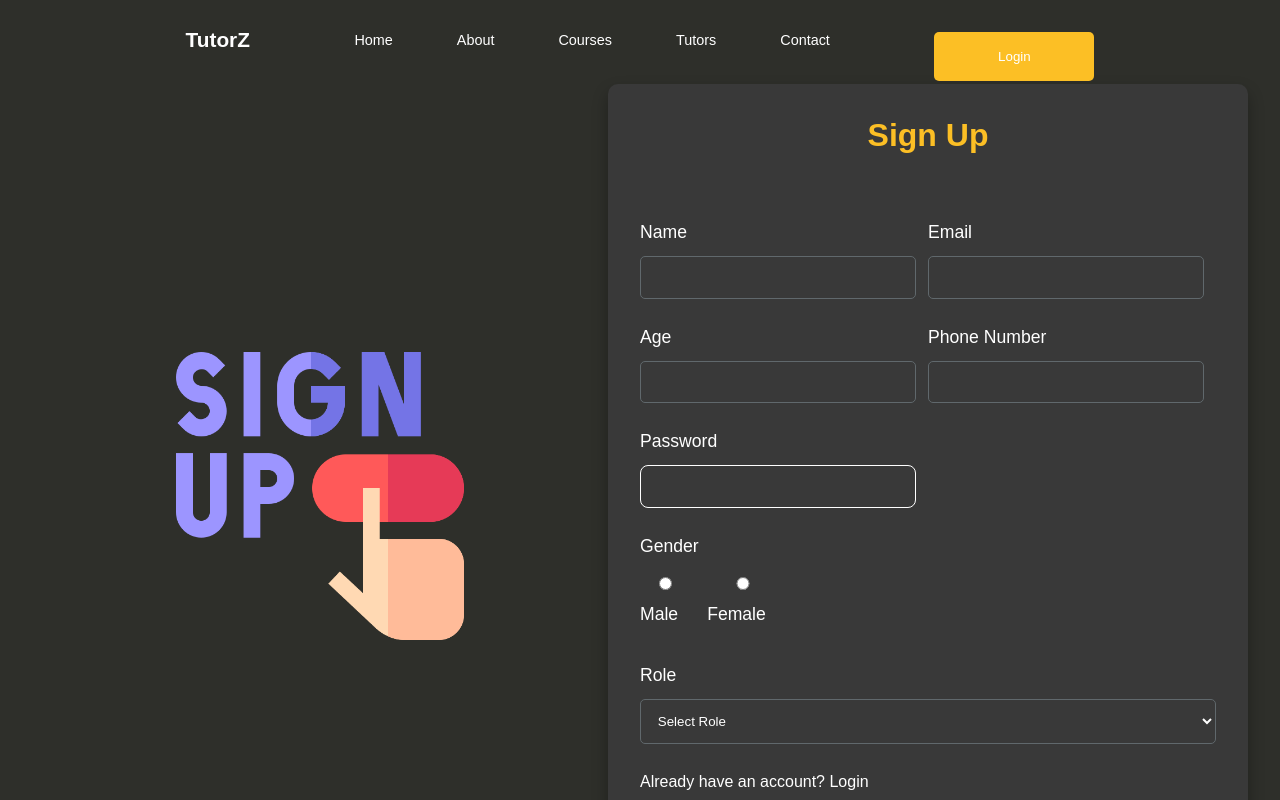
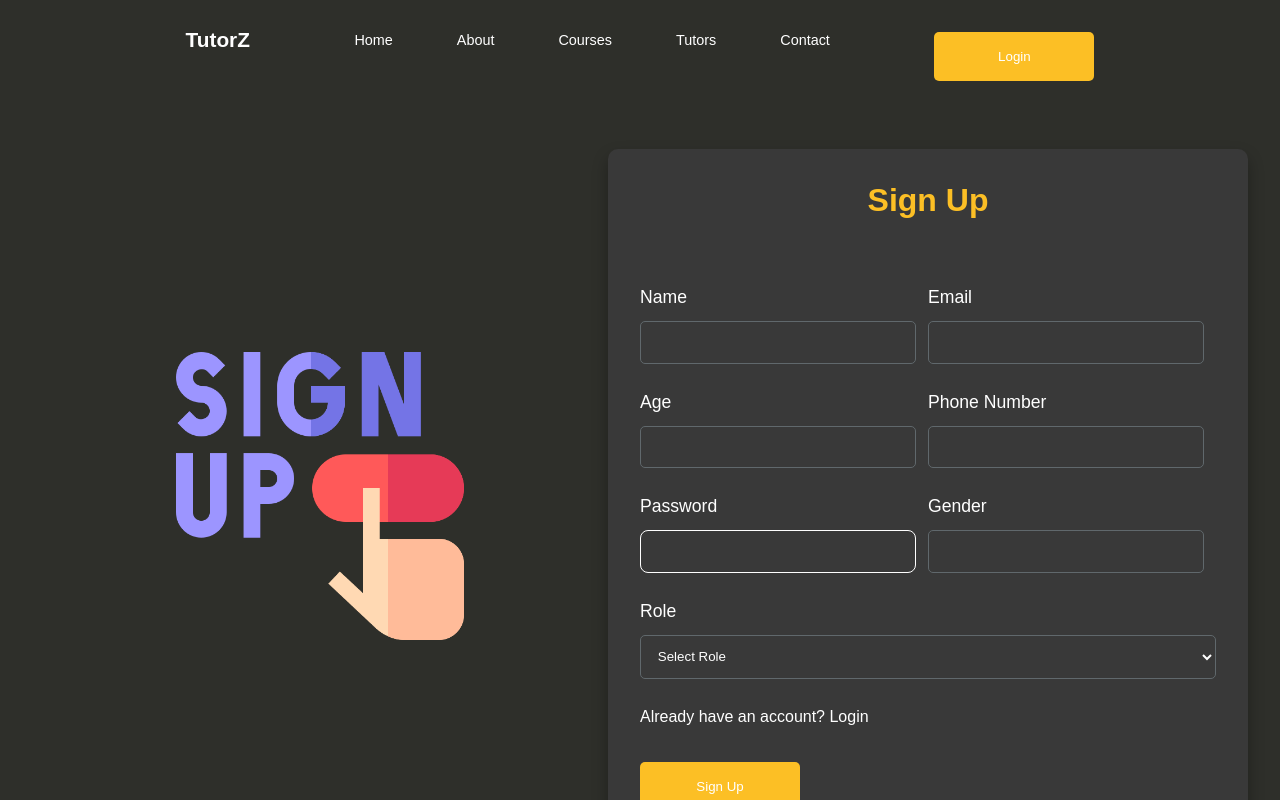
Before and after one commit to sushantskb/TutorZ, a React (Vite) app in the folder client/: page /signup in a window 1280 px wide. Shown: the top 800 px of the page. Built offline with nearby package versions, Linux system fonts and the light colour scheme.

Commit message:
upload image using cloudinary added and randered some dynamic images

```diff
--- a/client/package.json
+++ b/client/package.json
@@ -11,6 +11,7 @@
   },
   "dependencies": {
     "axios": "^1.7.2",
+    "cloudinary": "^2.2.0",
     "react": "^18.2.0",
     "react-dom": "^18.2.0",
     "react-router-dom": "^6.23.1",
--- a/client/src/components/Header/Header.jsx
+++ b/client/src/components/Header/Header.jsx
@@ -74,7 +74,7 @@ const Header = () => {
             >
               <img
                 src={
-                  user.prfileImage
+                  user.profileImage
                     ? user.profileImage
                     : `https://api.dicebear.com/9.x/initials/svg?seed=${user.name}&backgroundColor=00897b,00acc1,039be5,1e88e5,3949ab,43a047,5e35b1,7cb342,8e24aa,c0ca33,d81b60,e53935,f4511e,fb8c00,fdd835,ffb300,c0aede`
                 }
--- a/client/src/pages/SignUp/SignUp.jsx
+++ b/client/src/pages/SignUp/SignUp.jsx
@@ -4,6 +4,7 @@ import SignUp_Img from "../../assets/signup.png";
 import { Link } from "react-router-dom";
 import { AuthContext } from "../../components/Context/AuthContext";
 import { toast } from "react-toastify";
+
 const SignUp = () => {
   const { signup, loading, error } = useContext(AuthContext);
   const [formData, setFormData] = useState({
@@ -15,14 +16,13 @@ const SignUp = () => {
     role: "",
     class: "",
     gender: "",
-    profileImageStudent: null,
     subject: "",
     qualification: "",
     experience: "",
     timeSlots: "",
     classesPerWeek: "",
     fees: "",
-    profileImageTeacher: null,
+    profileImage: null,
   });
 
   const handleInputChange = (e) => {
@@ -35,8 +35,40 @@ const SignUp = () => {
     setFormData({ ...formData, [name]: files[0] });
   };
 
+  const uploadImageToCloudinary = async () => {
+    try {
+      const image = new FormData();
+      image.append("file", formData.profileImage);
+      image.append("upload_preset", "tutorz");
+      image.append("cloud_name", "dbgght6ld");
+
+      const response = await fetch(
+        "https://api.cloudinary.com/v1_1/dbgght6ld/image/upload",
+        {
+          method: "POST",
+          body: image,
+        }
+      );
+
+      const data = await response.json();
+      // console.log("Cloudinary response data:", data);
+
+      if (!response.ok) {
+        throw new Error(data.error.message || "Image upload failed");
+      }
+
+      return data.secure_url;
+    } catch (error) {
+      console.error("Error uploading image to Cloudinary:", error);
+      throw error;
+    }
+  };
+
   const handleSubmit = async (e) => {
     e.preventDefault();
+    try {
+      const profileImageURL = await uploadImageToCloudinary();
+
       const filteredData = {
         name: formData.name,
         email: formData.email,
@@ -45,7 +77,7 @@ const SignUp = () => {
         phone: formData.phone,
         role: formData.role,
         gender: formData.gender,
-      profileImage: formData.profileImage,
+        profileImage: profileImageURL,
         ...(formData.role === "student" && { class: formData.class }),
         ...(formData.role === "tutor" && {
           subject: formData.subject,
@@ -65,6 +97,11 @@ const SignUp = () => {
       } else {
         toast.success("Signup Success!", {
           style: { background: "rgb(57, 57, 57)", color: "white" },
+        });
+      }
+    } catch (error) {
+      toast.error(error.message, {
+        style: { background: "rgba(247, 88, 66, 0.4)", color: "white" },
       });
     }
   };
@@ -127,30 +164,15 @@ const SignUp = () => {
               onChange={handleInputChange}
             />
           </div>
-          <div className="form-group full-width">
-            <label>Gender</label>
-            <div className="radio-group">
-              <label htmlFor="male-student">
+          <div className="form-group half-width">
+            <label htmlFor="gender">Gender</label>
             <input
-                  type="radio"
-                  id="male-student"
+              type="text"
+              id="gender"
               name="gender"
               value={formData.gender}
               onChange={handleInputChange}
             />
-                Male
-              </label>
-              <label htmlFor="female-student">
-                <input
-                  type="radio"
-                  id="female-student"
-                  name="gender"
-                  value={formData.gender}
-                  onChange={handleInputChange}
-                />
-                Female
-              </label>
-            </div>
           </div>
           <div className="form-group full-width">
             <label htmlFor="role">Role</label>
@@ -184,7 +206,7 @@ const SignUp = () => {
                   type="file"
                   id="profileImage"
                   name="profileImage"
-                  onChange={handleInputChange}
+                  onChange={handleFileChange}
                 />
               </div>
             </>
--- a/client/src/pages/Tutors/Tutors.jsx
+++ b/client/src/pages/Tutors/Tutors.jsx
@@ -38,7 +38,7 @@ const Tutors = () => {
               key={tutor.id}
               name={tutor.name}
               subject={tutor.subject}
-              image={tutor.image}
+              image={tutor.profileImage ? tutor.profileImage : `https://api.dicebear.com/9.x/initials/svg?seed=${tutor.name}&backgroundColor=00897b,00acc1,039be5,1e88e5,3949ab,43a047,5e35b1,7cb342,8e24aa,c0ca33,d81b60,e53935,f4511e,fb8c00,fdd835,ffb300,c0aede`}
             />
           ))}
       </div>
```
Also changed, not shown: 2 other files (tests, documents, lock files or other folders). Lines whose indentation alone changed are shown as unchanged.
